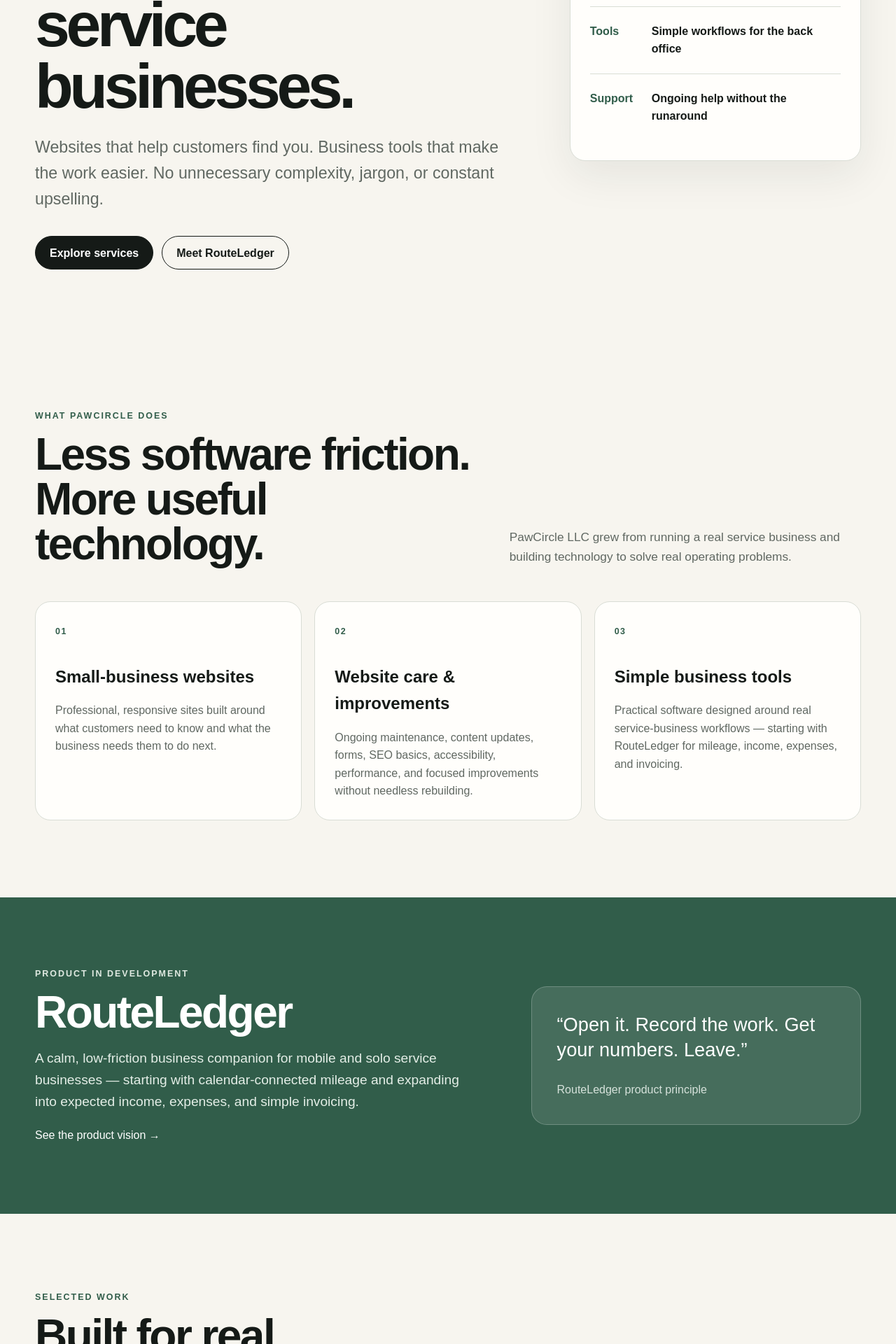
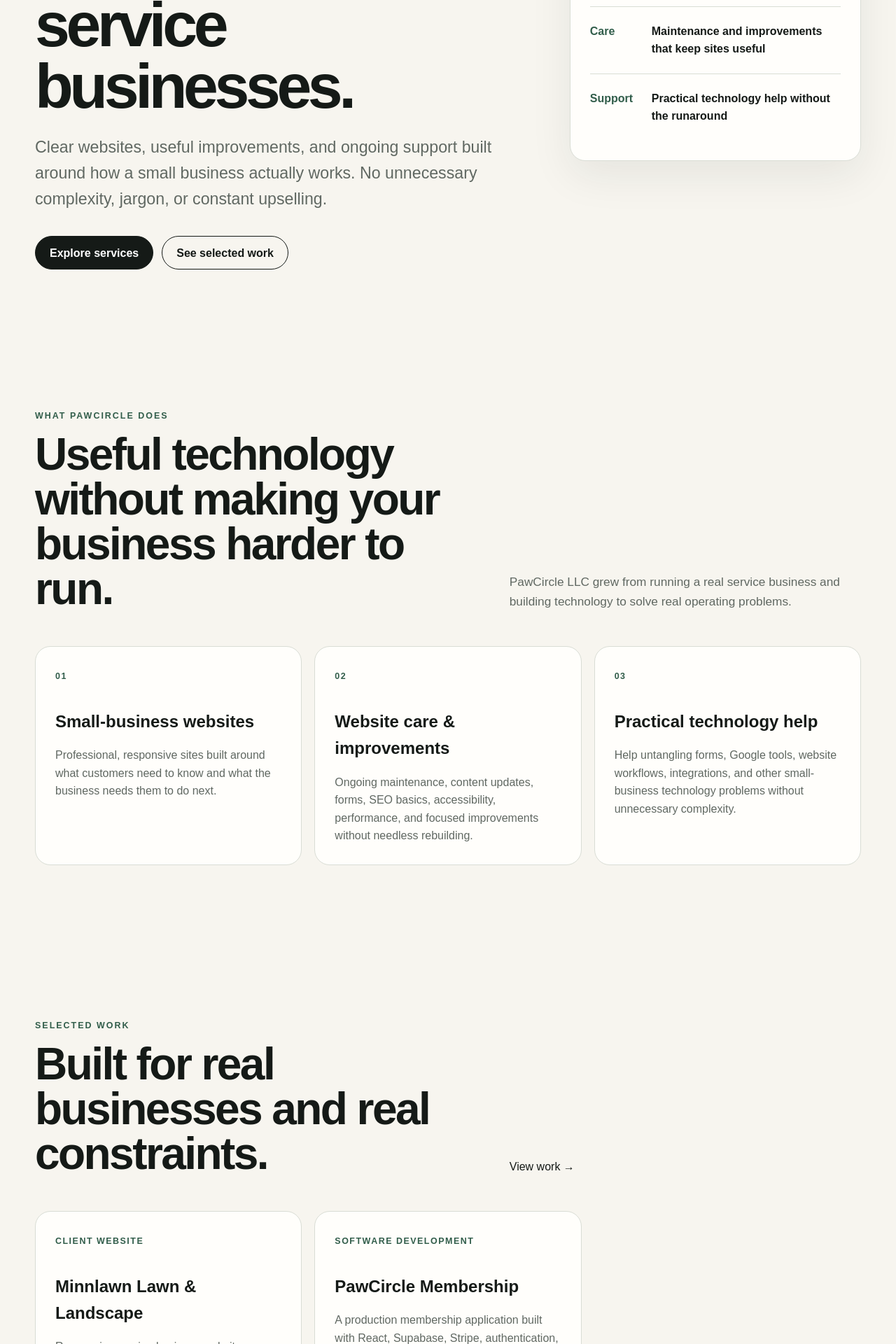
Before and after one commit to reaaland/pawcircle-llc-site, a Next.js app: page / in a window 1280 px wide. Shown: the part 480-2400 px from the top of the page at 70% size. Built offline with nearby package versions, Linux system fonts and the light colour scheme.

Commit message:
Refocus homepage on web services

```diff
--- a/app/page.tsx
+++ b/app/page.tsx
@@ -13,8 +13,8 @@
   },
   {
     number: "03",
-    title: "Simple business tools",
-    body: "Practical software designed around real service-business workflows — starting with RouteLedger for mileage, income, expenses, and invoicing.",
+    title: "Practical technology help",
+    body: "Help untangling forms, Google tools, website workflows, integrations, and other small-business technology problems without unnecessary complexity.",
   },
 ];
 
@@ -24,21 +24,21 @@
       <section className="hero shell">
         <div className="hero-copy">
           <p className="eyebrow">ROCHESTER, MINNESOTA · SMALL-BUSINESS TECHNOLOGY</p>
-          <h1>Practical technology for independent service businesses.</h1>
+          <h1>Practical websites and technology for independent service businesses.</h1>
           <p className="lede">
-            Websites that help customers find you. Business tools that make the work easier.
+            Clear websites, useful improvements, and ongoing support built around how a small business actually works.
             No unnecessary complexity, jargon, or constant upselling.
           </p>
           <div className="actions">
             <Link className="button button-dark" href="/services">Explore services</Link>
-            <Link className="button button-light" href="/routeledger">Meet RouteLedger</Link>
+            <Link className="button button-light" href="/work">See selected work</Link>
           </div>
         </div>
         <div className="hero-panel" aria-label="PawCircle LLC focus areas">
           <p className="panel-label">Built around real work</p>
           <div className="panel-row"><span>Web</span><strong>Clear, responsive customer experiences</strong></div>
-          <div className="panel-row"><span>Tools</span><strong>Simple workflows for the back office</strong></div>
-          <div className="panel-row"><span>Support</span><strong>Ongoing help without the runaround</strong></div>
+          <div className="panel-row"><span>Care</span><strong>Maintenance and improvements that keep sites useful</strong></div>
+          <div className="panel-row"><span>Support</span><strong>Practical technology help without the runaround</strong></div>
         </div>
       </section>
 
@@ -46,7 +46,7 @@
         <div className="section-heading">
           <div>
             <p className="eyebrow">WHAT PAWCIRCLE DOES</p>
-            <h2>Less software friction. More useful technology.</h2>
+            <h2>Useful technology without making your business harder to run.</h2>
           </div>
           <p>
             PawCircle LLC grew from running a real service business and building technology to solve real operating problems.
@@ -63,28 +63,11 @@
         </div>
       </section>
 
-      <section className="split-section">
-        <div className="shell split-grid">
-          <div>
-            <p className="eyebrow">PRODUCT IN DEVELOPMENT</p>
-            <h2>RouteLedger</h2>
-            <p className="lede-small">
-              A calm, low-friction business companion for mobile and solo service businesses — starting with calendar-connected mileage and expanding into expected income, expenses, and simple invoicing.
-            </p>
-            <Link className="text-link" href="/routeledger">See the product vision →</Link>
-          </div>
-          <div className="quote-card">
-            <p>“Open it. Record the work. Get your numbers. Leave.”</p>
-            <span>RouteLedger product principle</span>
-          </div>
-        </div>
-      </section>
-
       <section className="section shell">
         <div className="section-heading">
           <div>
             <p className="eyebrow">SELECTED WORK</p>
-            <h2>Built for real businesses.</h2>
+            <h2>Built for real businesses and real constraints.</h2>
           </div>
           <Link className="text-link" href="/work">View work →</Link>
         </div>
@@ -95,14 +78,9 @@
             <p>Responsive service-business website, gallery, quote flow, SEO, schema, performance tuning, and launch support.</p>
           </article>
           <article className="project-card">
-            <span>CLIENT WEBSITE</span>
-            <h3>Majerus Outdoor Services</h3>
-            <p>Website strategy and visual direction for a Rochester concrete and outdoor-services company. Build phase pending client selection.</p>
-          </article>
-          <article className="project-card">
-            <span>PRODUCT</span>
-            <h3>RouteLedger</h3>
-            <p>Calendar-connected mileage automation with review and duplicate prevention, expanding toward simple business financial tracking.</p>
+            <span>SOFTWARE DEVELOPMENT</span>
+            <h3>PawCircle Membership</h3>
+            <p>A production membership application built with React, Supabase, Stripe, authentication, role-based profiles, and payment workflows.</p>
           </article>
         </div>
       </section>
```
